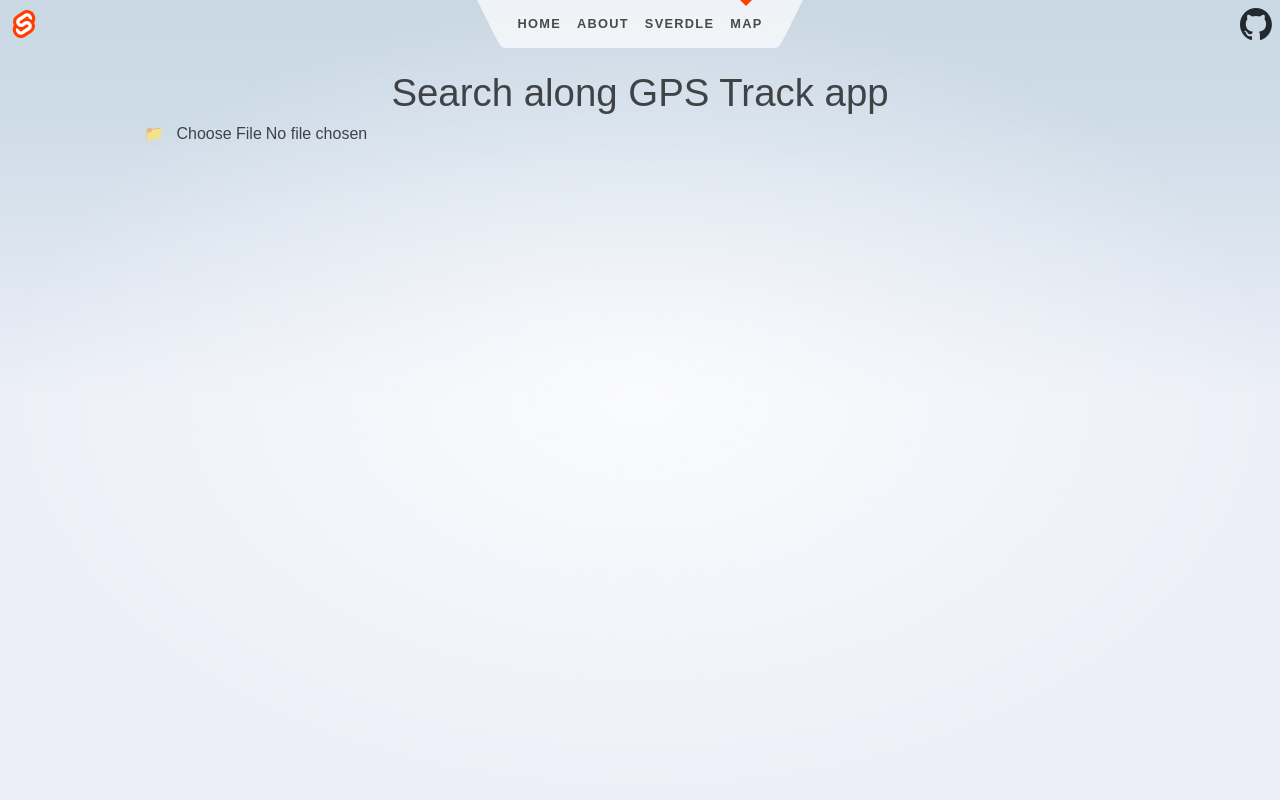
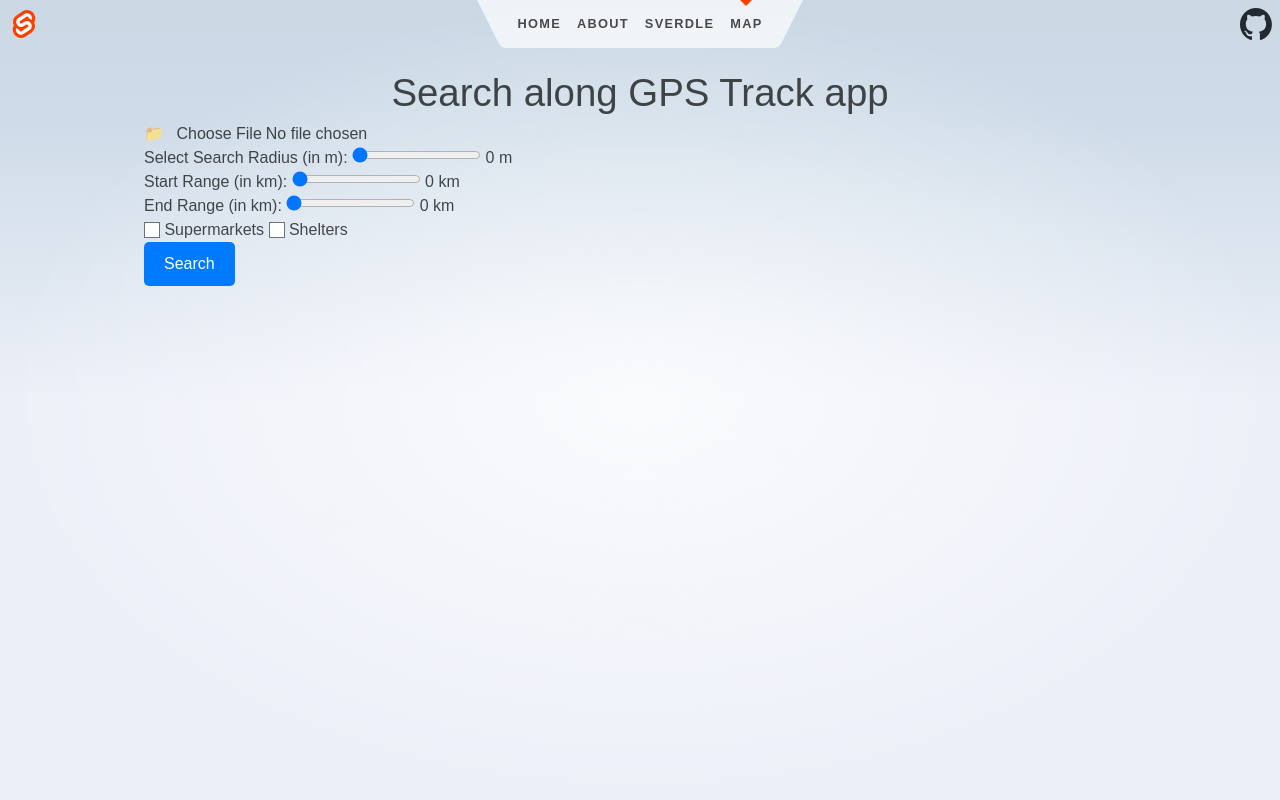
Before and after one commit to lnbtz/SearchAlongTrack, a SvelteKit app: page /map in a window 1280 px wide. Shown: the top 800 px of the page. Built offline with nearby package versions, Linux system fonts and the light colour scheme; no server answers.

Commit message:
added more stores to select range out of entire track and search boxes

```diff
--- a/package.json
+++ b/package.json
@@ -51,6 +51,7 @@
 	"dependencies": {
 		"@mapbox/togeojson": "^0.16.2",
 		"dotenv": "^16.5.0",
-		"maplibre-gl": "^5.4.0"
+		"maplibre-gl": "^5.4.0",
+		"overpass-ts": "^4.3.8"
 	}
 }
--- /dev/null
+++ b/src/lib/api.ts
@@ -0,0 +1,40 @@
+
+import { gpxTrackStore, selectedCategoriesStore } from './stores';
+import { get } from 'svelte/store';
+import type { OverpassJson } from "overpass-ts";
+import { overpass } from "overpass-ts";
+import { getCoordinatesAlongTrack } from './util';
+import type { FeatureCollection, GeoJsonProperties, Geometry } from 'geojson';
+
+let query: string;
+
+export function searchAlongTrack() {
+    const selectedCategories: string[] = get(selectedCategoriesStore);
+    const gpxTrack: FeatureCollection<Geometry, GeoJsonProperties> | null = get(gpxTrackStore);
+
+    if (selectedCategories.length > 0 && gpxTrack && gpxTrack.features[0].geometry.type === 'LineString') {
+
+        // calculate the start and end of the range in the coordinates
+        startOfRange = coordinates[0];
+        endOfRange = coordinates[coordinates.length - 1];
+        console.log('Start of range:', startOfRange);
+        console.log('End of range:', endOfRange);
+        // get coordinates every 'radius' meters within range
+        coordinatesList = [];
+        radius = 1000
+        // build query for each category
+        // optimize query to be as small as possible
+        query = ``;
+        overpass(query)
+            .then((response) => response.json())
+            .then((json) => {
+                json = json as OverpassJson;
+                console.log('Overpass JSON:', json);
+            })
+
+
+
+    } else {
+        console.log('No categories selected');
+    }
+}
--- /dev/null
+++ b/src/lib/stores.ts
@@ -0,0 +1,11 @@
+import { writable } from 'svelte/store';
+import type { FeatureCollection, Geometry, GeoJsonProperties } from 'geojson';
+
+// Store to hold the loaded GPX track as GeoJSON
+export const gpxTrackStore = writable<FeatureCollection<Geometry, GeoJsonProperties> | null>(null); // Store to hold the loaded GPX track as GeoJSON
+export const selectedRangeTrackStore = writable<FeatureCollection<Geometry, GeoJsonProperties> | null>(null); // Store to hold the selected range along the track
+export const selectedCategoriesStore = writable<string[]>([]); // Store to hold the selected categories for Overpass API query
+export const selectedStartRangeStore = writable<number>(0); // Store to hold the selected range alont the track
+export const selectedEndRangeStore = writable<number>(0); // Store to hold the selected range along the track
+export const selectedRadiusStore = writable<number>(0); // Store to hold the selected radius for Overpass API query
+export const totalTrackLengthStore = writable<number>(0); // Store to hold the total length of the track
--- /dev/null
+++ b/src/lib/util.ts
@@ -0,0 +1,51 @@
+import { totalTrackLengthStore, gpxTrackStore } from "./stores";
+import { get } from "svelte/store";
+import type { FeatureCollection, GeoJsonProperties, Geometry } from "geojson";
+
+
+export function calculateTrackLength() {
+    // calculate the length of the track in meters
+    const gpxTrack: FeatureCollection<Geometry, GeoJsonProperties> | null = get(gpxTrackStore);
+    if (!gpxTrack || gpxTrack.features[0].geometry.type !== 'LineString') {
+        console.error('Invalid GPX track data');
+        return;
+    }
+    const coordinates = gpxTrack.features[0].geometry.coordinates as number[][]; // assuming coordinates are in [longitude, latitude] format
+    let length = 0;
+    for (let i = 0; i < coordinates.length - 1; i++) {
+        const lat1 = coordinates[i][1];
+        const lon1 = coordinates[i][0];
+        const lat2 = coordinates[i + 1][1];
+        const lon2 = coordinates[i + 1][0];
+        length += calculateDistanceBetweenPoints(lat1, lon1, lat2, lon2);
+    }
+    totalTrackLengthStore.set(length);
+}
+
+function calculateDistanceBetweenPoints(lat1: number, lon1: number, lat2: number, lon2: number): number {
+    const earthRadiusKm = 6371;
+
+    const dLat = toRadian(lat2 - lat1);
+    const dLon = toRadian(lon2 - lon1);
+
+    const a = Math.sin(dLat / 2) * Math.sin(dLat / 2) +
+        Math.sin(dLon / 2) * Math.sin(dLon / 2) * Math.cos(toRadian(lat1)) * Math.cos(toRadian(lat2));
+    const c = 2 * Math.atan2(Math.sqrt(a), Math.sqrt(1 - a));
+    return earthRadiusKm * c;
+}
+
+function toRadian(degree: number): number {
+    return degree * Math.PI / 180;
+}
+
+export function getStartingCoorinates(startOfRange: number, coordinates: number[]) {
+    // get starting coordinates
+    return coordinatesList[0];
+}
+export function getEndingCoordinates(startOfRange: number, coordinates: number[]) {
+    // get ending coordinates
+    return coordinatesList[coordinatesList.length - 1];
+}
+export function getCoordinatesAlongTrack(start: number, end: number, radius: number, coordinates: number[]) {
+    return coordinatesList;
+}
--- a/src/routes/map/+page.svelte
+++ b/src/routes/map/+page.svelte
@@ -1,22 +1,20 @@
 <script lang="ts">
 	import Map from './Map.svelte';
-    import welcome from '$lib/images/svelte-welcome.webp';
-    import welcomeFallback from '$lib/images/svelte-welcome.png';
-	import FileLoader from './loaders/FileLoader.svelte';
-	import KomootLoader from './loaders/KomootLoader.svelte';
-	import StravaLoader from './loaders/StravaLoader.svelte';
-
+    import FileLoader from './loaders/FileLoader.svelte';
+    import SearchBox from './SearchBox.svelte';
 </script>
 
 <svelte:head>
-    <title>Map</title>
-    <meta name="description" content="Search along GPS Track" />
+	<title>Map</title>
+	<meta name="description" content="Search along GPS Track" />
 </svelte:head>
 
+<section>
+	<h1>Search along GPS Track app</h1>
 
-<section>
-    <h1>
-        Search along GPS Track app
-    </h1>
-    <Map />
+	<FileLoader />
+	<br />
+	<SearchBox />
+	<br />
+	<Map />
 </section>
--- a/src/routes/map/Map.svelte
+++ b/src/routes/map/Map.svelte
@@ -1,22 +1,40 @@
 <script lang="ts">
 	import { onMount } from 'svelte';
 	import maplibregl from 'maplibre-gl';
-	import FileLoader from './loaders/FileLoader.svelte';
-    import type { FeatureCollection, Geometry, GeoJsonProperties } from 'geojson';
-
+	import { gpxTrackStore } from '$lib/stores';
 
 	let mapContainer: HTMLDivElement;
 	let map: maplibregl.Map;
 
-    function addGeoJsonToMap(geojson: FeatureCollection<Geometry, GeoJsonProperties>){
+	onMount(() => {
+		navigator.geolocation.getCurrentPosition(
+			(pos) => {
+				const { latitude, longitude } = pos.coords;
+
+				map = new maplibregl.Map({
+					container: mapContainer,
+					style: `https://api.maptiler.com/maps/openstreetmap/style.json?key=${import.meta.env.VITE_MAPTILER_API_KEY}`,
+					center: [longitude, latitude],
+					zoom: 14
+				});
+
+				new maplibregl.Marker().setLngLat([longitude, latitude]).addTo(map);
+			},
+			(err) => {
+				console.error('Geolocation error:', err.message);
+				alert('Unable to access your location. Please enable location services.');
+			}
+		);
+	});
+	// TODO add 2nd layer with start and end range points
+	gpxTrackStore.subscribe((geojson) => {
+		if (geojson) {
 			if (!map.getSource('gpx-track')) {
-            // Add the GeoJSON source
 				map.addSource('gpx-track', {
 					type: 'geojson',
 					data: geojson
 				});
 
-            // Add a line layer to display the track
 				map.addLayer({
 					id: 'gpx-track-line',
 					type: 'line',
@@ -31,32 +49,15 @@
 					}
 				});
 			} else {
-            // Update the existing source with new data
 				const source = map.getSource('gpx-track') as maplibregl.GeoJSONSource;
 				source.setData(geojson);
 			}
 		}
-    onMount(() => {
-        navigator.geolocation.getCurrentPosition((pos) => {
-            const { latitude, longitude } = pos.coords;
+	});
+</script>
 
-            map = new maplibregl.Map({
-                container: mapContainer,
-                style: `https://api.maptiler.com/maps/openstreetmap/style.json?key=${import.meta.env.VITE_MAPTILER_API_KEY}`,
-                center: [longitude, latitude],
-                zoom: 14
-            });
+<div bind:this={mapContainer} id="map"></div>
 
-            new maplibregl.Marker().setLngLat([longitude, latitude]).addTo(map);
-        },
-        (err) => {
-            console.error("Geolocation error:", err.message);
-            alert("Unable to access your location. Please enable location services.");
-        },
-    );
-    });
-
-</script>
 <style>
 	#map {
 		height: 100vh;
@@ -64,7 +65,3 @@
 		position: relative;
 	}
 </style>
-<FileLoader onLoaded={addGeoJsonToMap} />
-<br />
-
-<div bind:this={mapContainer} id="map"></div>
--- /dev/null
+++ b/src/routes/map/SearchBox.svelte
@@ -0,0 +1,91 @@
+<script lang="ts">
+	import { searchAlongTrack } from '$lib/api';
+	import {
+		selectedCategoriesStore,
+		selectedEndRangeStore,
+		selectedStartRangeStore,
+		selectedRadiusStore,
+		totalTrackLengthStore
+	} from '$lib/stores';
+
+	let selectedCategories: string[] = [];
+
+	function setSelectedCategories() {
+		selectedCategoriesStore.set(selectedCategories);
+		searchAlongTrack();
+	}
+</script>
+
+<div>
+	<label for="range-slider">Select Search Radius (in m):</label>
+	<input
+		id="range-slider"
+		type="range"
+		min="0"
+		max="10000"
+		step="500"
+		bind:value={$selectedRadiusStore}
+	/>
+	<span>{$selectedRadiusStore} m</span>
+</div>
+<!-- TODO: Replace the dual-range sliders with a single 2-in-1 range slider component for selecting start and end ranges. -->
+<!-- TODO: Set add button to set start of range to current position -->
+<div>
+	<label for="start-range-slider">Start Range (in km):</label>
+	<input
+		id="start-range-slider"
+		type="range"
+		min="0"
+		max={$totalTrackLengthStore}
+		step="1"
+		bind:value={$selectedStartRangeStore}
+	/>
+	<span>{$selectedStartRangeStore} km</span>
+</div>
+
+<div>
+	<label for="end-range-slider">End Range (in km):</label>
+	<input
+		id="end-range-slider"
+		type="range"
+		min="0"
+		max={$totalTrackLengthStore}
+		step="1"
+		bind:value={$selectedEndRangeStore}
+	/>
+	<span>{$selectedEndRangeStore} km</span>
+</div>
+
+<div>
+	<label>
+		<input type="checkbox" bind:group={selectedCategories} value="supermarkets" />
+		Supermarkets
+	</label>
+	<label>
+		<input type="checkbox" bind:group={selectedCategories} value="shelters" />
+		Shelters
+	</label>
+	<br />
+	<button onclick={setSelectedCategories}> Search </button>
+</div>
+
+<style>
+	button {
+		background-color: #007bff;
+		color: white;
+		border: none;
+		padding: 10px 20px;
+		font-size: 16px;
+		border-radius: 5px;
+		cursor: pointer;
+		transition: background-color 0.3s ease;
+	}
+
+	button:hover {
+		background-color: #0056b3;
+	}
+
+	button:active {
+		background-color: #003f7f;
+	}
+</style>
--- a/src/routes/map/loaders/FileLoader.svelte
+++ b/src/routes/map/loaders/FileLoader.svelte
@@ -1,8 +1,8 @@
 <script lang="ts">
+
 	import toGeoJSON from '@mapbox/togeojson';
-	import type { FeatureCollection, Geometry, GeoJsonProperties } from 'geojson';
-
-	export let onLoaded: (geojson: FeatureCollection<Geometry, GeoJsonProperties>) => void;
+	import { gpxTrackStore } from '$lib/stores';
+	import { calculateTrackLength } from '$lib/util';
 
 	function handleChange(e: Event) {
 	  const file = (e.target as HTMLInputElement).files?.[0];
@@ -12,7 +12,8 @@
 	  reader.onload = () => {
 		const xml = new DOMParser().parseFromString(reader.result as string, 'application/xml');
 		const geojson = toGeoJSON.gpx(xml);
-		onLoaded(geojson);
+		gpxTrackStore.set(geojson);
+		calculateTrackLength();
 	  };
 	  reader.readAsText(file);
 	}
```
Also changed, not shown: src/routes/map/Results.svelte (line endings or trailing spaces), 1 other file (tests, documents, lock files or other folders). Lines whose indentation alone changed are shown as unchanged.
